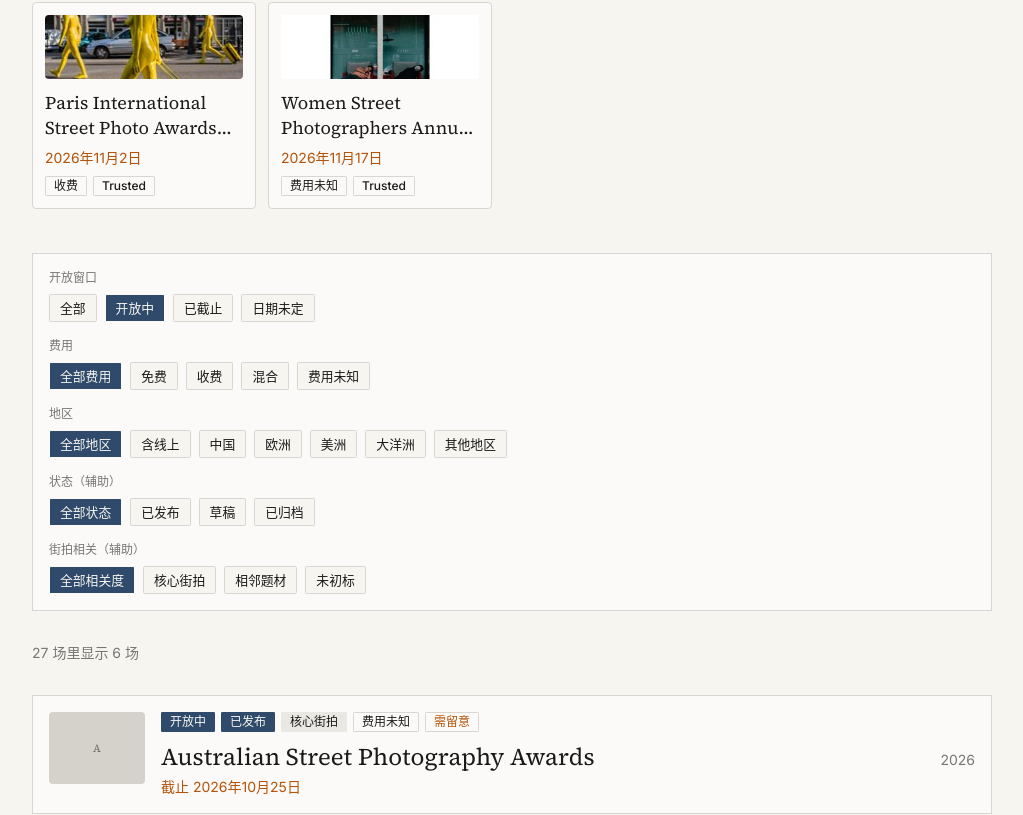
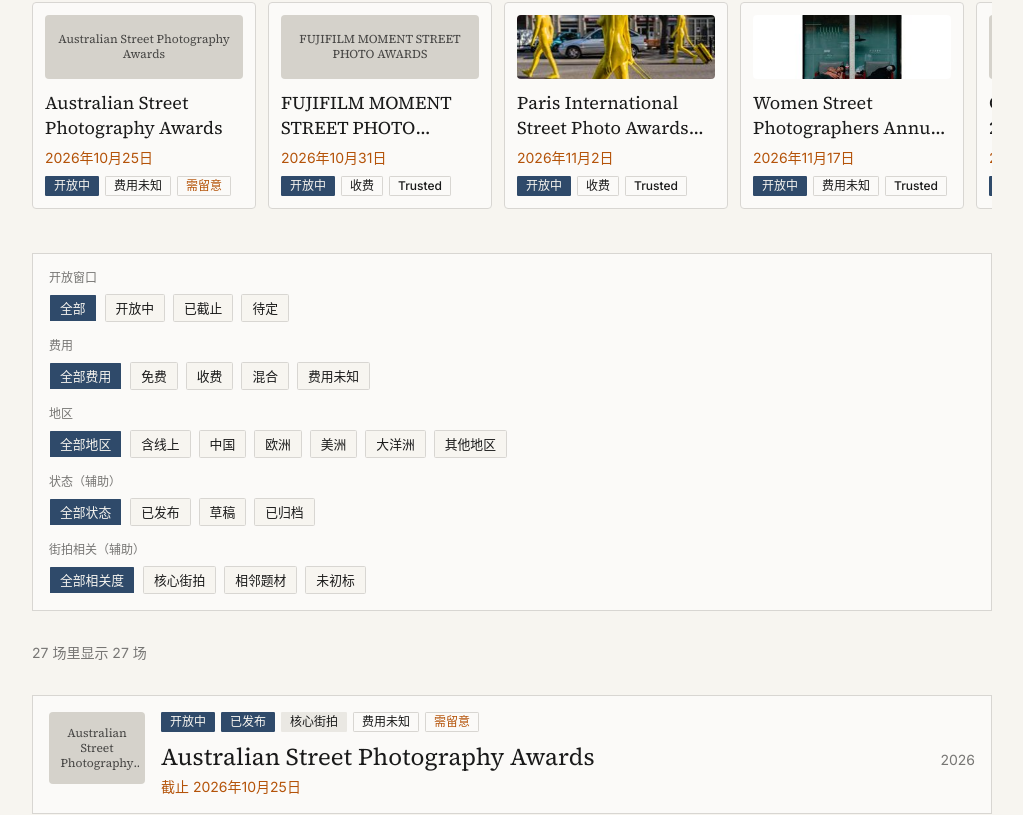
Before and after one commit to watsonkin/ALane, a Next.js app: page / in a window 1280 px wide. Shown: the part 566-1381 px from the top of the page, without its empty margins (128-1151 px from the left). Built offline with nearby package versions, Linux system fonts and the light colour scheme.

Commit message:
Sync Origin tip 1e4c69cf: show every contest and gray title placeholders for missing thumbs.

```diff
--- a/src/components/contest-browser.tsx
+++ b/src/components/contest-browser.tsx
@@ -90,7 +90,7 @@
   const windowRaw = searchParams.get("window");
   const windowFilter: WindowFilter =
     windowRaw === null
-      ? "open"
+      ? "all"
       : pick<Exclude<WindowFilter, "all">>(
           windowRaw,
           WINDOW_FILTERS.filter((option) => option.value !== "all"),
@@ -103,7 +103,7 @@
   function write(key: string, value: string) {
     const next = new URLSearchParams(searchParams.toString());
     if (key === "window") {
-      if (value === "open") next.delete("window");
+      if (value === "all") next.delete("window");
       else next.set("window", value);
     } else if (value === "all") next.delete(key);
     else next.set(key, value);
@@ -134,7 +134,7 @@
     status !== "all" ||
     relevance !== "all" ||
     fee !== "all" ||
-    windowFilter !== "open" ||
+    windowFilter !== "all" ||
     region !== "all";
 
   if (contests.length === 0) {
--- a/src/components/contest-detail.tsx
+++ b/src/components/contest-detail.tsx
@@ -59,6 +59,12 @@
 
       <header className="max-w-3xl">
         <div className="flex flex-wrap gap-2">
+          <Badge
+            variant={window === "open" ? "default" : "outline"}
+            className={window === "closed" ? "text-muted-foreground" : undefined}
+          >
+            {windowChipLabel(window)}
+          </Badge>
           <Badge variant={contest.status === "published" ? "default" : "outline"}>
             {STATUS_LABEL[contest.status]}
           </Badge>
@@ -159,7 +165,7 @@
           <section>
             <h2 className="font-serif text-2xl">获奖缩略索引</h2>
             <p className="mt-2 max-w-2xl text-sm leading-6 text-muted-foreground">
-              有小图时最长边不超过 400 像素。没有小图时用同一块灰底，作品名、来源和「前往源站」仍在卡片上。点卡片在新标签打开源站的这一件作品。
+              有小图时最长边不超过 400 像素。没有小图时灰底上写作品名，来源和「前往源站」仍在卡片上。点卡片在新标签打开源站的这一件作品。
             </p>
             {contest.gallery_works.length === 0 ? (
               <div className="mt-4 space-y-3">
--- a/src/components/contest-list-card.tsx
+++ b/src/components/contest-list-card.tsx
@@ -1,7 +1,6 @@
-import Image from "next/image";
 import Link from "next/link";
 import { RightsChip } from "@/components/rights-chip";
-import { ThumbPlaceholder } from "@/components/thumb-placeholder";
+import { ContestThumb } from "@/components/thumb-placeholder";
 import { Badge } from "@/components/ui/badge";
 import {
   FEE_LABEL,
@@ -22,7 +21,6 @@
   asOf: string;
 }) {
   const thumb = contestThumbPath(contest);
-  const initial = contest.name.trim().slice(0, 1) || "·";
   const window = deadlineWindow(contest, asOf);
 
   return (
@@ -31,21 +29,14 @@
         href={`/contests/${contest.slug}`}
         className="flex gap-3 p-3 outline-none focus-visible:bg-muted sm:gap-4 sm:p-4"
       >
-        {thumb ? (
-          <Image
-            src={`/${thumb}`}
-            alt=""
-            width={96}
-            height={72}
-            unoptimized
-            className="h-[72px] w-24 shrink-0 rounded-[4px] object-cover grayscale shadow-none"
-          />
-        ) : (
-          <ThumbPlaceholder
-            initial={initial}
-            className="h-[72px] w-24 shrink-0"
-          />
-        )}
+        <ContestThumb
+          name={contest.name}
+          thumbPath={thumb}
+          width={96}
+          height={72}
+          grayscale
+          className="h-[72px] w-24 shrink-0"
+        />
         <div className="min-w-0 flex-1">
           <div className="flex flex-wrap gap-1.5">
             <Badge
--- a/src/components/home-hero.tsx
+++ b/src/components/home-hero.tsx
@@ -1,12 +1,15 @@
 import Image from "next/image";
 import Link from "next/link";
 import { RightsChip } from "@/components/rights-chip";
+import { ContestThumb } from "@/components/thumb-placeholder";
 import { Badge } from "@/components/ui/badge";
 import {
   FEE_LABEL,
+  compareByWindow,
   contestThumbPath,
   deadlineWindow,
   formatContestDate,
+  windowChipLabel,
 } from "@/lib/contest-labels";
 import type { Contest } from "@/lib/contest-schema";
 
@@ -17,17 +20,7 @@
   contests: Contest[];
   asOf: string;
 }) {
-  const closing = contests
-    .filter((contest) => {
-      return (
-        contest.deadline_at !== null &&
-        deadlineWindow(contest, asOf) === "open" &&
-        contestThumbPath(contest) !== null
-      );
-    })
-    .sort(
-      (a, b) => Date.parse(a.deadline_at ?? "") - Date.parse(b.deadline_at ?? ""),
-    );
+  const featured = [...contests].sort((a, b) => compareByWindow(a, b, asOf));
 
   return (
     <section className="mb-10 space-y-10">
@@ -52,34 +45,50 @@
         />
       </div>
 
-      {closing.length > 0 ? (
-        <div>
-          <h2 className="font-serif text-2xl">即将截止</h2>
+      <div>
+        <h2 className="font-serif text-2xl">即将截止</h2>
+        {featured.length === 0 ? (
+          <p className="mt-3 text-sm text-muted-foreground">还没有赛事。</p>
+        ) : (
           <ul className="mt-4 flex gap-3 overflow-x-auto pb-1">
-            {closing.map((contest) => {
-              const thumb = contestThumbPath(contest);
-              if (!thumb) return null;
+            {featured.map((contest) => {
+              const window = deadlineWindow(contest, asOf);
               return (
                 <li key={contest.id} className="w-56 shrink-0">
                   <Link
                     href={`/contests/${contest.slug}`}
                     className="block rounded-[4px] border border-border bg-card p-3 outline-none focus-visible:bg-muted"
                   >
-                    <Image
-                      src={`/${thumb}`}
-                      alt=""
+                    <ContestThumb
+                      name={contest.name}
+                      thumbPath={contestThumbPath(contest)}
                       width={192}
                       height={112}
-                      unoptimized
-                      className="h-16 w-full rounded-[4px] object-cover shadow-none"
+                      className="h-16 w-full"
                     />
                     <p className="mt-3 line-clamp-2 font-serif text-lg leading-snug">
                       {contest.name}
                     </p>
-                    <p className="mt-2 text-sm text-caution">
-                      {formatContestDate(contest.deadline_at ?? "")}
+                    <p
+                      className={
+                        window === "open"
+                          ? "mt-2 text-sm text-caution"
+                          : "mt-2 text-sm text-muted-foreground"
+                      }
+                    >
+                      {contest.deadline_at
+                        ? formatContestDate(contest.deadline_at)
+                        : "待定"}
                     </p>
                     <div className="mt-2 flex flex-wrap gap-1.5">
+                      <Badge
+                        variant={window === "open" ? "default" : "outline"}
+                        className={
+                          window === "closed" ? "text-muted-foreground" : undefined
+                        }
+                      >
+                        {windowChipLabel(window)}
+                      </Badge>
                       <Badge variant="outline">{FEE_LABEL[contest.fee]}</Badge>
                       <RightsChip contest={contest} />
                     </div>
@@ -88,8 +97,8 @@
               );
             })}
           </ul>
-        </div>
-      ) : null}
+        )}
+      </div>
     </section>
   );
 }
--- a/src/components/thumb-placeholder.tsx
+++ b/src/components/thumb-placeholder.tsx
@@ -1,28 +1,80 @@
+import Image from "next/image";
+import {
+  SITE_UI_LOCALE,
+  isChineseUi,
+  thumbPlaceholderText,
+} from "@/lib/contest-labels";
 import { cn } from "@/lib/utils";
 
-/** One empty-thumb treatment: neutral gray, optional tiny initial. */
+/**
+ * Gray stand-in when a card has no official thumbnail.
+ * Chinese UI prints the title. English UI prints initials.
+ */
 export function ThumbPlaceholder({
-  initial,
+  title,
+  locale = SITE_UI_LOCALE,
   className,
 }: {
-  initial?: string;
+  title: string;
+  locale?: string;
   className?: string;
 }) {
-  const letter = initial?.trim().slice(0, 1);
+  const text = thumbPlaceholderText(title, locale);
+  const chinese = isChineseUi(locale);
 
   return (
     <div
-      aria-hidden="true"
+      data-placeholder={chinese ? "title" : "initials"}
       className={cn(
-        "flex items-center justify-center rounded-[4px] bg-[#d5d2cb] shadow-none",
+        "flex items-center justify-center overflow-hidden rounded-[4px] bg-[#d5d2cb] px-1.5 text-center shadow-none",
         className,
       )}
     >
-      {letter ? (
-        <span className="font-serif text-[11px] leading-none text-ink/55">
-          {letter}
-        </span>
-      ) : null}
+      <span
+        className={cn(
+          "font-serif text-ink/75",
+          chinese
+            ? "line-clamp-3 text-[12px] leading-tight"
+            : "text-sm font-medium tracking-wide",
+        )}
+      >
+        {text}
+      </span>
     </div>
   );
 }
+
+export function ContestThumb({
+  name,
+  thumbPath,
+  className,
+  width,
+  height,
+  grayscale = false,
+}: {
+  name: string;
+  thumbPath: string | null;
+  className?: string;
+  width: number;
+  height: number;
+  grayscale?: boolean;
+}) {
+  if (thumbPath) {
+    return (
+      <Image
+        src={`/${thumbPath}`}
+        alt=""
+        width={width}
+        height={height}
+        unoptimized
+        className={cn(
+          "rounded-[4px] object-cover shadow-none",
+          grayscale && "grayscale",
+          className,
+        )}
+      />
+    );
+  }
+
+  return <ThumbPlaceholder title={name} className={className} />;
+}
--- a/src/components/winner-index-card.tsx
+++ b/src/components/winner-index-card.tsx
@@ -3,10 +3,7 @@
 import type { GalleryWork } from "@/lib/contest-schema";
 
 export function WinnerIndexCard({ work }: { work: GalleryWork }) {
-  const title = work.title ?? "未命名作品";
-  const initial = (work.title ?? work.author_name ?? work.source_site_label)
-    .trim()
-    .slice(0, 1);
+  const title = work.title ?? work.author_name ?? work.source_site_label;
 
   return (
     <article className="flex h-full w-full flex-col overflow-hidden rounded-[4px] border border-border bg-card">
@@ -26,7 +23,7 @@
             className="h-36 w-full object-cover shadow-none"
           />
         ) : (
-          <ThumbPlaceholder initial={initial} className="h-36 w-full rounded-none" />
+          <ThumbPlaceholder title={title} className="h-36 w-full rounded-none" />
         )}
         <div className="space-y-1 px-3 pt-3">
           <p className="font-serif text-base leading-snug text-ink">{title}</p>
--- a/src/lib/contest-labels.ts
+++ b/src/lib/contest-labels.ts
@@ -74,7 +74,7 @@
   { value: "all", label: "全部" },
   { value: "open", label: "开放中" },
   { value: "closed", label: "已截止" },
-  { value: "undated", label: "日期未定" },
+  { value: "undated", label: "待定" },
 ] as const;
 
 export const REGION_FILTERS = [
@@ -152,7 +152,38 @@
 ): string {
   if (window === "open") return "开放中";
   if (window === "closed") return "已截止";
-  return "日期未定";
+  return "待定";
+}
+
+/** Page language. Chinese UI fills placeholders with the title; English UI uses initials. */
+export const SITE_UI_LOCALE = "zh-CN";
+
+export function isChineseUi(locale: string = SITE_UI_LOCALE): boolean {
+  return locale.toLowerCase().startsWith("zh");
+}
+
+/** English UI: initials such as WSPA. Falls back to the title when the name has no Latin words. */
+export function englishInitials(name: string): string {
+  const stripped = name.replace(/[（(][^）)]*[）)]/g, " ");
+  const words = stripped.match(/[A-Za-z0-9]+/g) ?? [];
+  const initials = words.map((word) => word[0]!.toUpperCase()).join("");
+  if (initials) return initials.slice(0, 8);
+  const title = name.trim();
+  return title.slice(0, 12) || "·";
+}
+
+/**
+ * Gray-placeholder caption.
+ * zh: the contest or work title (CSS clamps it when the box is small).
+ * en: name initials.
+ */
+export function thumbPlaceholderText(
+  title: string,
+  locale: string = SITE_UI_LOCALE,
+): string {
+  const name = title.trim() || "赛事";
+  if (isChineseUi(locale)) return name;
+  return englishInitials(name);
 }
 
 export function compareByWindow(a: Contest, b: Contest, asOfIso: string): number {
```
Also changed, not shown: 2 other files (tests, documents, lock files or other folders).
